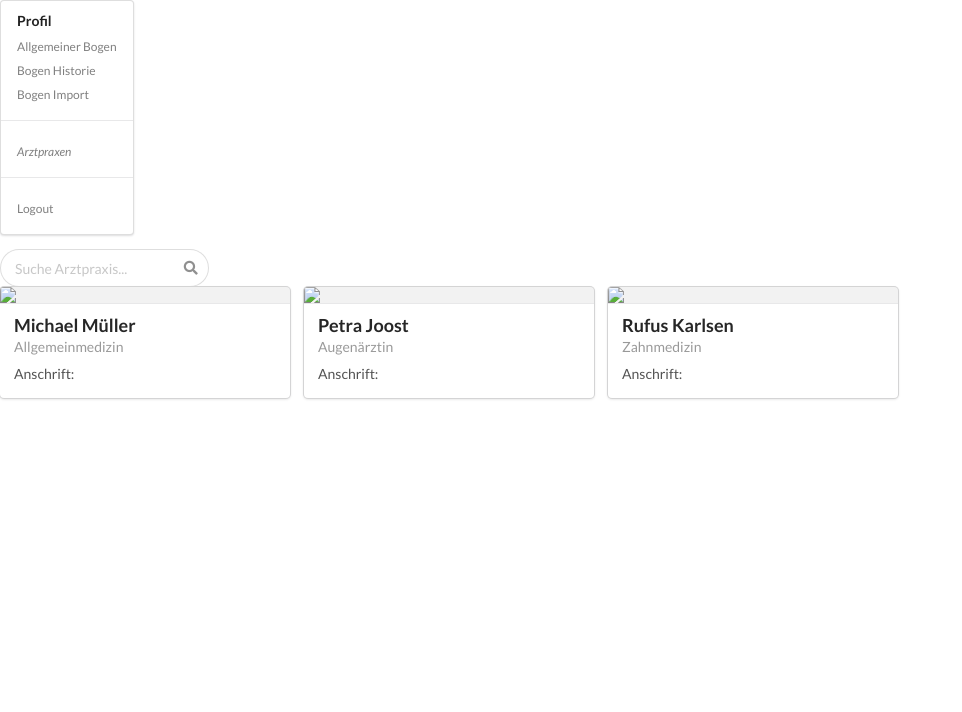
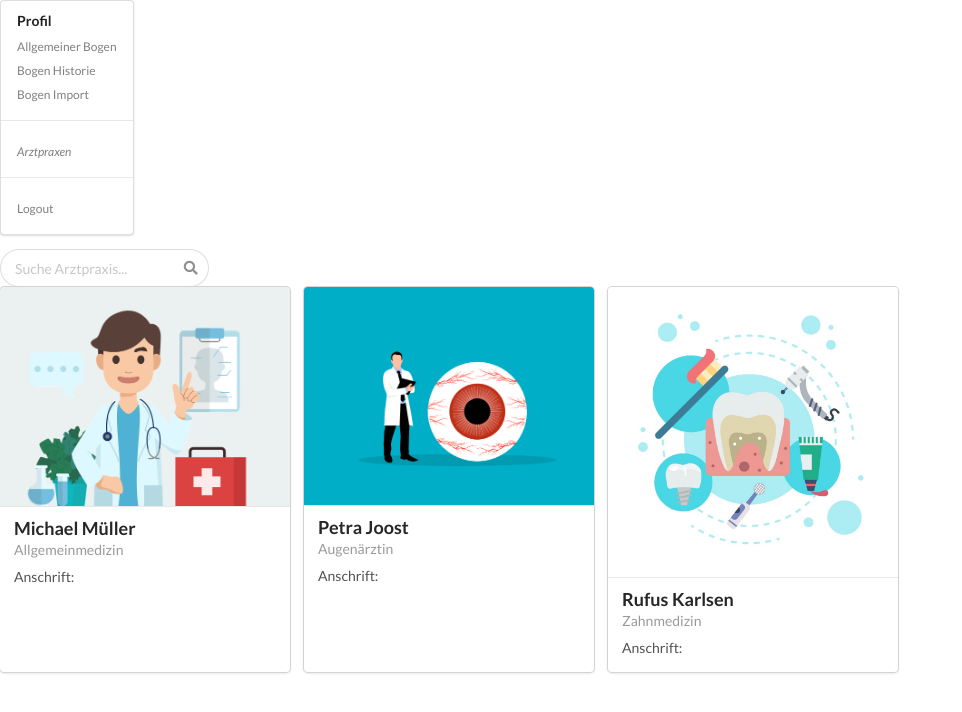
Before and after one commit to swtp-team5/anamnese-online, a website: page pages/praxis.html in a window 1280 px wide. Shown: the whole page, without its empty margins (0-962 px from the left). Drawn offline with nearby package versions, Linux system fonts and the light colour scheme; the site is published under a folder, as on GitHub Pages, so addresses that start at the root find nothing.

Commit message:
Fix path to images

```diff
--- a/pages/praxis.html
+++ b/pages/praxis.html
@@ -43,7 +43,7 @@
     <div class="ui link cards">
         <div class="card" onclick="openModal('#mma')">
             <div class="image">
-                <img src="/images/physician.png">
+                <img src="../images/physician.png">
             </div>
             <div class="content">
                 <div class="header">Michael Müller</div>
@@ -57,7 +57,7 @@
         </div>
         <div class="card" onclick="openModal('#pja')">
             <div class="image">
-                <img src="/images/oculist.png">
+                <img src="../images/oculist.png">
             </div>
             <div class="content">
                 <div class="header">Petra Joost</div>
@@ -71,7 +71,7 @@
         </div>
         <div class="card" onclick="openModal('#rkz')">
             <div class="image">
-                <img src="/images/dentist.jpg">
+                <img src="../images/dentist.jpg">
             </div>
             <div class="content">
                 <div class="header">Rufus Karlsen</div>
```
